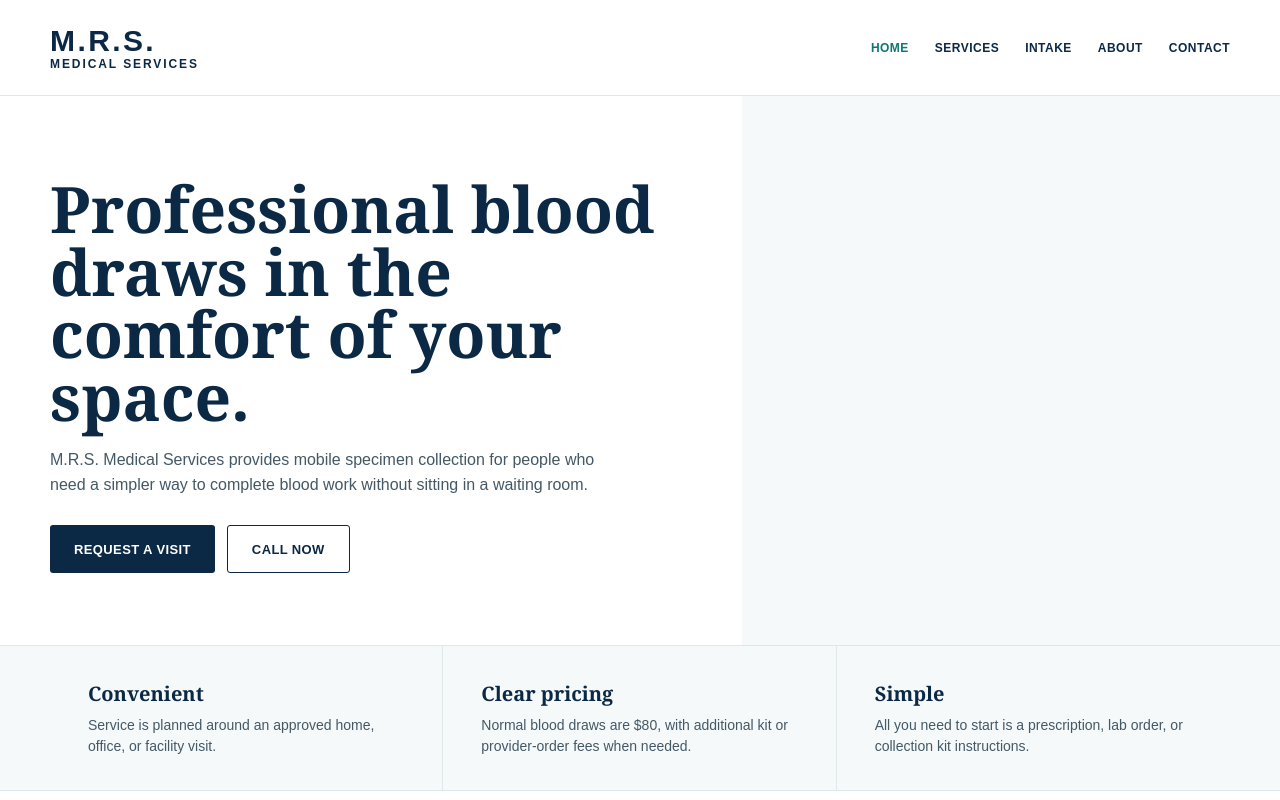
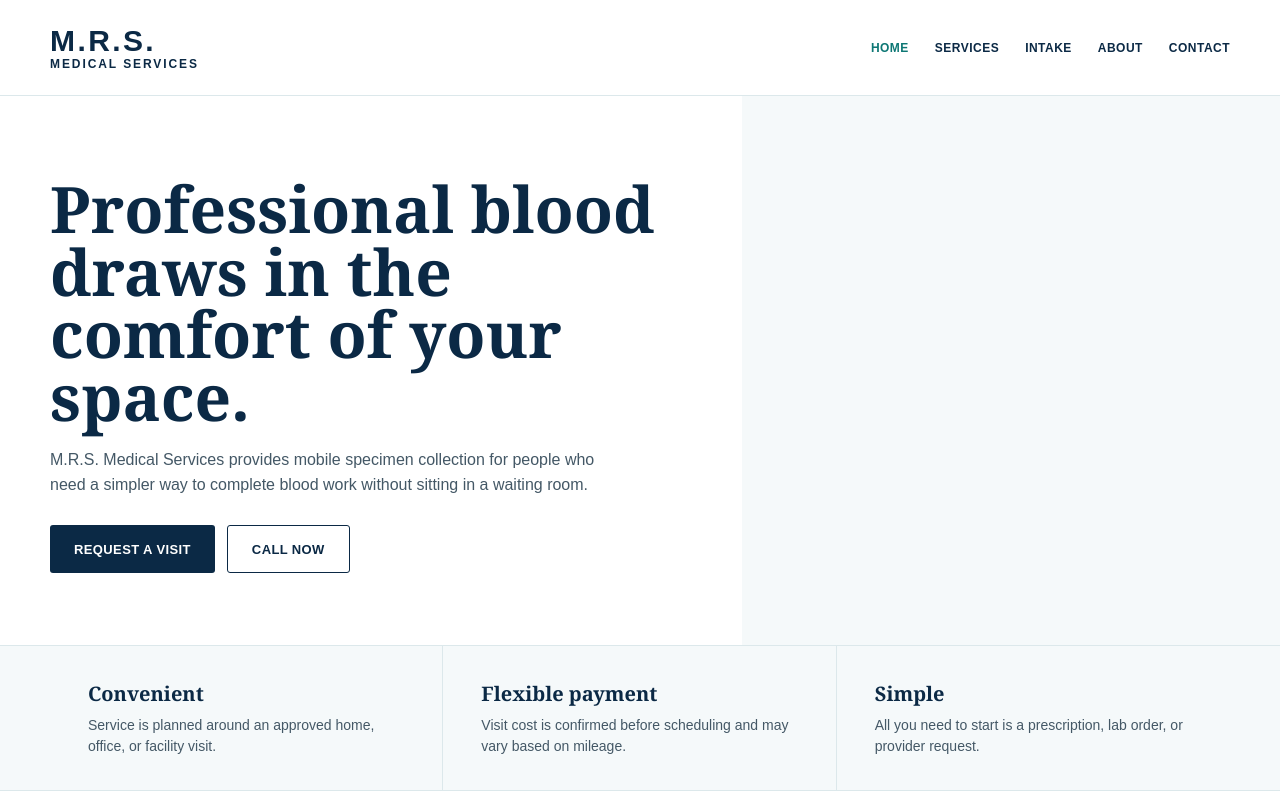
Before and after one commit to Emanuel628/MRS-Medical-Services, a React (Vite) app in the folder client/: page / in a window 1280 px wide. Shown: the top 800 px of the page. Built offline with nearby package versions, Linux system fonts and the light colour scheme.

Commit message:
Remove public pricing copy

```diff
--- a/client/src/App.tsx
+++ b/client/src/App.tsx
@@ -160,12 +160,12 @@ function HomePage({ onNavigate }: { onNavigate: (page: PageKey) => void }) {
             <p>Service is planned around an approved home, office, or facility visit.</p>
           </article>
           <article>
-            <strong>Clear pricing</strong>
-            <p>Normal blood draws are $80, with additional kit or provider-order fees when needed.</p>
+            <strong>Flexible payment</strong>
+            <p>Visit cost is confirmed before scheduling and may vary based on mileage.</p>
           </article>
           <article>
             <strong>Simple</strong>
-            <p>All you need to start is a prescription, lab order, or collection kit instructions.</p>
+            <p>All you need to start is a prescription, lab order, or provider request.</p>
           </article>
         </div>
       </section>
@@ -233,23 +233,20 @@ function ServicesPage({ onNavigate }: { onNavigate: (page: PageKey) => void }) {
       <section className="section muted">
         <div className="wrap info-grid">
           <article>
-            <span className="eyebrow">Pricing</span>
-            <h2>Simple visit fees.</h2>
+            <span className="eyebrow">Payment</span>
+            <h2>Mileage-based payment.</h2>
             <p>
-              Normal blood draws are $80. Additional kits or orders from a different doctor or
-              provider are $20 each.
+              Visit cost is confirmed before scheduling and may vary based on service location,
+              mileage, and collection needs.
             </p>
-            <p>
-              The mobile collection fee is separate from any laboratory testing charges, insurance
-              billing, or provider fees.
-            </p>
+            <p>Online payment support is planned so confirmed visits can be handled securely.</p>
           </article>
           <article>
             <span className="eyebrow">Requirements</span>
             <h2>Prescription required.</h2>
             <p>
-              A prescription, lab order, or collection kit instructions are required before a blood
-              draw can be completed.
+              A prescription, lab order, or provider request is required before a blood draw can be
+              completed.
             </p>
             <p>Appointments require 24-hour notice for cancellation.</p>
           </article>
@@ -275,7 +272,7 @@ function ServicesPage({ onNavigate }: { onNavigate: (page: PageKey) => void }) {
         <div className="wrap content-block">
           <h2>Before requesting a visit</h2>
           <p>
-            Please have any lab order, kit, provider instructions, or collection paperwork ready.
+            Please have any lab order, provider request, or collection paperwork ready.
             M.R.S. Medical Services does not diagnose conditions, interpret lab results, or replace
             medical advice from your provider.
           </p>
@@ -433,7 +430,7 @@ function ContactPage() {
             <p><strong>Phone:</strong> <a href="tel:+19084637457">(908) 463-7457</a></p>
             <p><strong>Email:</strong> <a href="mailto:dirving.mrsms@gmail.com">dirving.mrsms@gmail.com</a></p>
             <p><strong>Hours:</strong> Monday-Friday, 6 AM-2 PM</p>
-            <p><strong>Pricing:</strong> Normal draws are $80. Additional kits or different provider orders are $20 each.</p>
+            <p><strong>Payment:</strong> Visit cost is confirmed before scheduling.</p>
             <p><strong>Cancellation:</strong> Please provide 24-hour notice.</p>
             <p>
               Do not include sensitive medical information in the first message. Basic scheduling
@@ -662,7 +659,6 @@ function IntakePage() {
                 rows={5}
                 value={form.notes}
                 onChange={(event) => setForm({ ...form, notes: event.target.value })}
-                placeholder="Add kit details, access instructions, timing needs, or other notes."
               />
             </label>
 
@@ -678,8 +674,8 @@ function IntakePage() {
 
           <aside className="contact-card">
             <h2>Before you submit</h2>
-            <p>All blood draws require a prescription, lab order, or kit instructions.</p>
-            <p>Normal draws are $80. Additional kits or different provider orders are $20 each.</p>
+            <p>All blood draws require a prescription, lab order, or provider request.</p>
+            <p>Visit cost is confirmed before scheduling and may vary based on mileage.</p>
             <p>Visit requests are reviewed before confirmation so drive time can be planned between appointments.</p>
             {blockedTimes.length > 0 && (
               <div className="availability-list">
```
